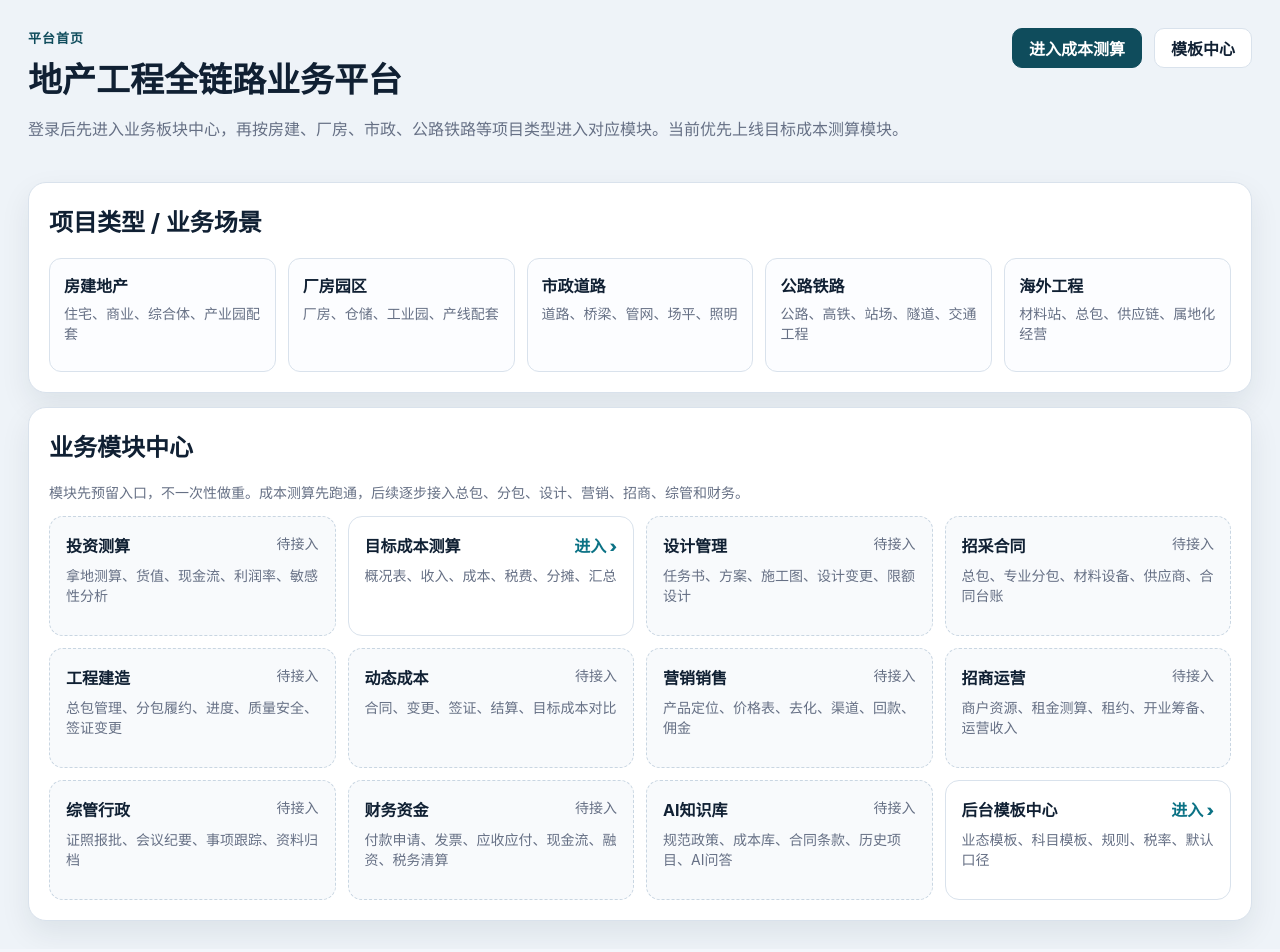
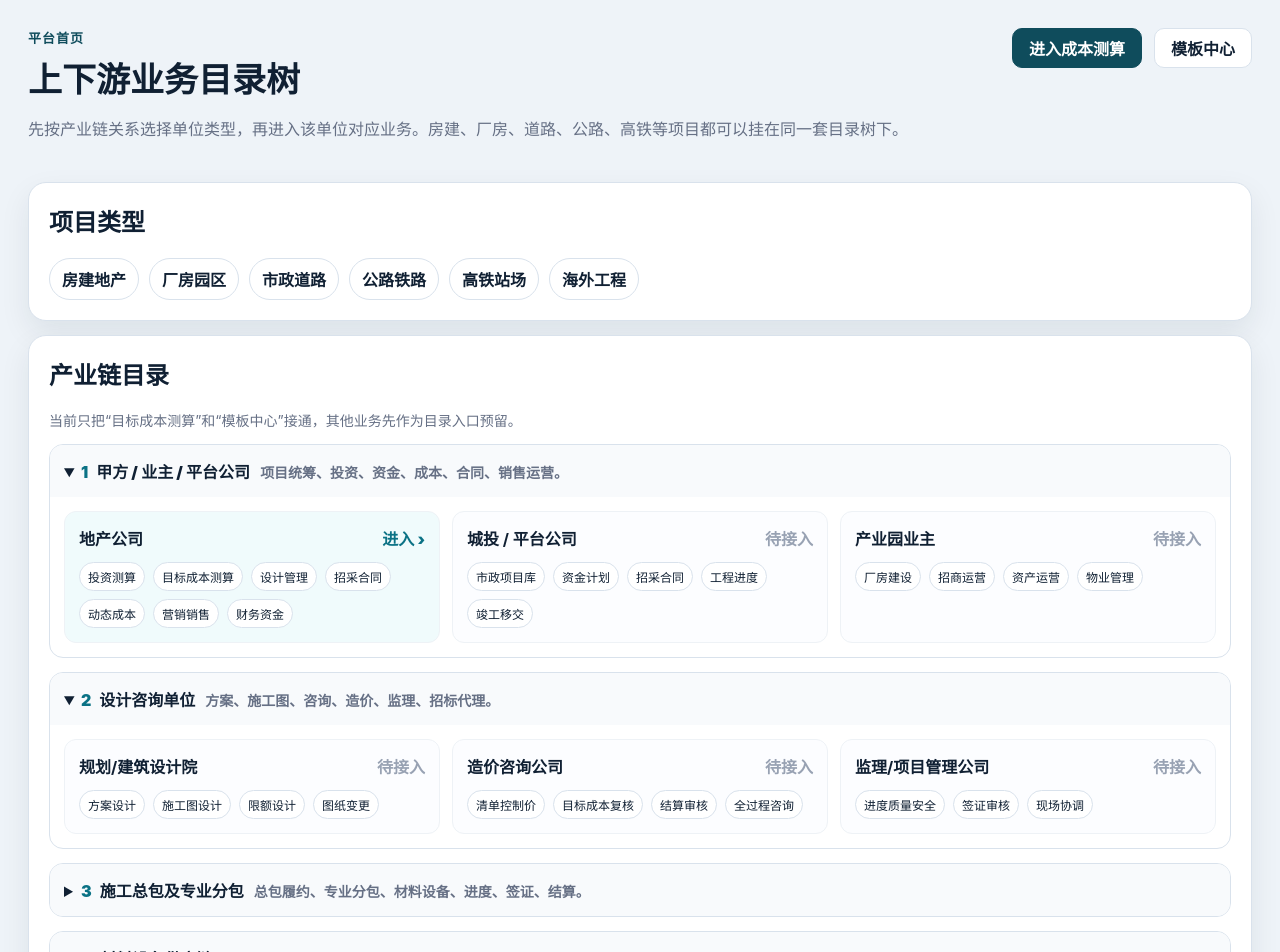
Before and after one commit to miaobin19921114-lgtm/lqdc-target-cost-system, a Next.js app: page /workspace in a window 1280 px wide. Shown: the top 952 px of the page. Built offline with nearby package versions, Linux system fonts and the light colour scheme.

Commit message:
reshape workspace as value chain directory tree

```diff
--- a/app/workspace/page.tsx
+++ b/app/workspace/page.tsx
@@ -2,35 +2,76 @@ import Link from 'next/link';
 
 export const dynamic = 'force-dynamic';
 
-const sectors = [
-  ['房建地产', '住宅、商业、综合体、产业园配套'],
-  ['厂房园区', '厂房、仓储、工业园、产线配套'],
-  ['市政道路', '道路、桥梁、管网、场平、照明'],
-  ['公路铁路', '公路、高铁、站场、隧道、交通工程'],
-  ['海外工程', '材料站、总包、供应链、属地化经营']
+const tree = [
+  {
+    title: '甲方 / 业主 / 平台公司',
+    desc: '项目统筹、投资、资金、成本、合同、销售运营。',
+    units: [
+      { name: '地产公司', business: ['投资测算', '目标成本测算', '设计管理', '招采合同', '动态成本', '营销销售', '财务资金'], href: '/projects' },
+      { name: '城投 / 平台公司', business: ['市政项目库', '资金计划', '招采合同', '工程进度', '竣工移交'], href: '' },
+      { name: '产业园业主', business: ['厂房建设', '招商运营', '资产运营', '物业管理'], href: '' }
+    ]
+  },
+  {
+    title: '设计咨询单位',
+    desc: '方案、施工图、咨询、造价、监理、招标代理。',
+    units: [
+      { name: '规划/建筑设计院', business: ['方案设计', '施工图设计', '限额设计', '图纸变更'], href: '' },
+      { name: '造价咨询公司', business: ['清单控制价', '目标成本复核', '结算审核', '全过程咨询'], href: '' },
+      { name: '监理/项目管理公司', business: ['进度质量安全', '签证审核', '现场协调'], href: '' }
+    ]
+  },
+  {
+    title: '施工总包及专业分包',
+    desc: '总包履约、专业分包、材料设备、进度、签证、结算。',
+    units: [
+      { name: '总承包单位', business: ['总包合同', '进度计划', '产值上报', '变更签证', '结算预测'], href: '' },
+      { name: '土建/安装/装饰分包', business: ['专业合同', '工程量确认', '质量安全', '付款申请'], href: '' },
+      { name: '园林/道路/管网分包', business: ['景观工程', '道路总平', '综合管网', '围墙出入口'], href: '' }
+    ]
+  },
+  {
+    title: '材料设备供应链',
+    desc: '砂石、商混、沥青、防水、门窗、电梯、机电设备。',
+    units: [
+      { name: '材料供应商', business: ['材料报价', '采购合同', '到货验收', '库存台账'], href: '' },
+      { name: '设备厂家', business: ['电梯设备', '消防设备', '人防设备', '充电桩设备'], href: '' },
+      { name: '海外材料站', business: ['砂石站', '商混站', '沥青站', '供应链客户'], href: '' }
+    ]
+  },
+  {
+    title: '营销招商运营',
+    desc: '销售去化、渠道、招商资源、租约、运营收入。',
+    units: [
+      { name: '营销代理/渠道', business: ['价格表', '认购签约', '回款', '佣金', '营销费用'], href: '' },
+      { name: '招商公司', business: ['商户资源', '租金测算', '租约管理', '开业筹备'], href: '' },
+      { name: '物业/运营公司', business: ['物业移交', '运营收入', '资产管理'], href: '' }
+    ]
+  },
+  {
+    title: '综合财务后台',
+    desc: '行政综管、证照、付款、发票、现金流、税务清算。',
+    units: [
+      { name: '综合管理', business: ['证照报批', '会议纪要', '事项跟踪', '资料归档'], href: '' },
+      { name: '财务资金', business: ['付款申请', '发票管理', '应收应付', '融资现金流'], href: '' },
+      { name: '税务清算', business: ['增值税', '土增税', '企业所得税', '清算分摊'], href: '' }
+    ]
+  }
 ];
 
-const modules = [
-  ['投资测算', '拿地测算、货值、现金流、利润率、敏感性分析', '待接入'],
-  ['目标成本测算', '概况表、收入、成本、税费、分摊、汇总', '/projects'],
-  ['设计管理', '任务书、方案、施工图、设计变更、限额设计', '待接入'],
-  ['招采合同', '总包、专业分包、材料设备、供应商、合同台账', '待接入'],
-  ['工程建造', '总包管理、分包履约、进度、质量安全、签证变更', '待接入'],
-  ['动态成本', '合同、变更、签证、结算、目标成本对比', '待接入'],
-  ['营销销售', '产品定位、价格表、去化、渠道、回款、佣金', '待接入'],
-  ['招商运营', '商户资源、租金测算、租约、开业筹备、运营收入', '待接入'],
-  ['综管行政', '证照报批、会议纪要、事项跟踪、资料归档', '待接入'],
-  ['财务资金', '付款申请、发票、应收应付、现金流、融资、税务清算', '待接入'],
-  ['AI知识库', '规范政策、成本库、合同条款、历史项目、AI问答', '待接入'],
-  ['后台模板中心', '业态模板、科目模板、规则、税率、默认口径', '/templates']
-] as const;
+const projectTypes = ['房建地产', '厂房园区', '市政道路', '公路铁路', '高铁站场', '海外工程'];
 
 export default function WorkspacePage() {
-  return <main className="page" style={{ background: '#eef3f8', minHeight: '100vh' }}><div className="container" style={{ maxWidth: 1400 }}>
-    <div className="page-header"><div><p className="eyebrow">平台首页</p><h1 className="title">地产工程全链路业务平台</h1><p className="subtitle">登录后先进入业务板块中心，再按房建、厂房、市政、公路铁路等项目类型进入对应模块。当前优先上线目标成本测算模块。</p></div><div className="actions" style={{ marginTop: 0 }}><Link href="/projects" className="btn btn-primary">进入成本测算</Link><Link href="/templates" className="btn">模板中心</Link></div></div>
+  return <main className="page" style={{ background: '#eef3f8', minHeight: '100vh' }}><div className="container" style={{ maxWidth: 1480 }}>
+    <div className="page-header"><div><p className="eyebrow">平台首页</p><h1 className="title">上下游业务目录树</h1><p className="subtitle">先按产业链关系选择单位类型，再进入该单位对应业务。房建、厂房、道路、公路、高铁等项目都可以挂在同一套目录树下。</p></div><div className="actions" style={{ marginTop: 0 }}><Link href="/projects" className="btn btn-primary">进入成本测算</Link><Link href="/templates" className="btn">模板中心</Link></div></div>
 
-    <section className="card" style={{ marginBottom: 14 }}><h2>项目类型 / 业务场景</h2><div style={{ display: 'grid', gridTemplateColumns: 'repeat(auto-fit, minmax(210px, 1fr))', gap: 12 }}>{sectors.map(([name, desc]) => <div key={name} style={{ border: '1px solid #d9e2ec', borderRadius: 12, padding: 14, background: '#fcfdff' }}><b>{name}</b><p className="meta" style={{ marginTop: 6 }}>{desc}</p></div>)}</div></section>
+    <section className="card" style={{ marginBottom: 14 }}><h2>项目类型</h2><div style={{ display: 'flex', flexWrap: 'wrap', gap: 10 }}>{projectTypes.map((item) => <span key={item} style={{ border: '1px solid #d9e2ec', borderRadius: 999, padding: '8px 12px', background: '#fff', fontWeight: 800 }}>{item}</span>)}</div></section>
 
-    <section className="card"><h2>业务模块中心</h2><p className="meta">模块先预留入口，不一次性做重。成本测算先跑通，后续逐步接入总包、分包、设计、营销、招商、综管和财务。</p><div style={{ display: 'grid', gridTemplateColumns: 'repeat(auto-fit, minmax(260px, 1fr))', gap: 12, marginTop: 12 }}>{modules.map(([name, desc, href]) => typeof href === 'string' && href.startsWith('/') ? <Link key={name} href={href} style={{ border: '1px solid #d9e2ec', borderRadius: 14, padding: 16, background: '#fff', display: 'block' }}><div style={{ display: 'flex', justifyContent: 'space-between', gap: 8 }}><b>{name}</b><span style={{ color: '#0b7285', fontWeight: 900 }}>进入 ›</span></div><p className="meta" style={{ marginTop: 8 }}>{desc}</p></Link> : <div key={name} style={{ border: '1px dashed #c9d6e2', borderRadius: 14, padding: 16, background: '#f8fafc' }}><div style={{ display: 'flex', justifyContent: 'space-between', gap: 8 }}><b>{name}</b><span className="meta">{href}</span></div><p className="meta" style={{ marginTop: 8 }}>{desc}</p></div>)}</div></section>
+    <section className="card"><h2>产业链目录</h2><p className="meta">当前只把“目标成本测算”和“模板中心”接通，其他业务先作为目录入口预留。</p><div style={{ display: 'grid', gap: 14, marginTop: 14 }}>
+      {tree.map((group, index) => <details key={group.title} open={index < 2} style={{ border: '1px solid #d9e2ec', borderRadius: 14, background: '#fff', overflow: 'hidden' }}><summary style={{ cursor: 'pointer', padding: 14, background: '#f8fafc', fontWeight: 900, fontSize: 16 }}><span style={{ color: '#0b7285', marginRight: 8 }}>{index + 1}</span>{group.title}<span className="meta" style={{ marginLeft: 10 }}>{group.desc}</span></summary><div style={{ display: 'grid', gridTemplateColumns: 'repeat(auto-fit, minmax(300px, 1fr))', gap: 12, padding: 14 }}>{group.units.map((unit) => {
+        const box = <div style={{ border: '1px solid #eef2f6', borderRadius: 12, padding: 14, background: unit.href ? '#f0fbfc' : '#fcfdff', height: '100%' }}><div style={{ display: 'flex', justifyContent: 'space-between', gap: 8 }}><b>{unit.name}</b><span style={{ color: unit.href ? '#0b7285' : '#98a2b3', fontWeight: 900 }}>{unit.href ? '进入 ›' : '待接入'}</span></div><div style={{ display: 'flex', flexWrap: 'wrap', gap: 8, marginTop: 12 }}>{unit.business.map((biz) => <span key={biz} style={{ border: '1px solid #d9e2ec', borderRadius: 999, padding: '5px 8px', fontSize: 12, background: '#fff' }}>{biz}</span>)}</div></div>;
+        return unit.href ? <Link key={unit.name} href={unit.href} style={{ display: 'block' }}>{box}</Link> : <div key={unit.name}>{box}</div>;
+      })}</div></details>)}
+    </div></section>
   </div></main>;
 }
```
